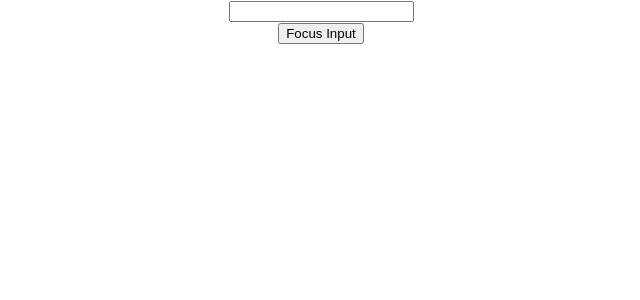
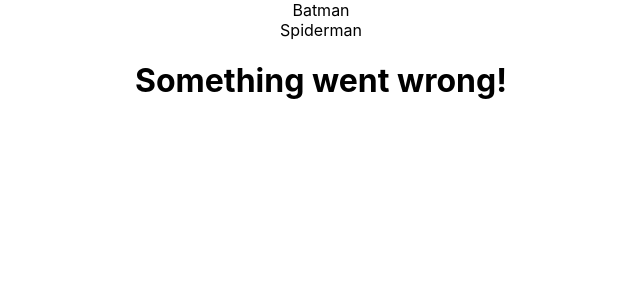
Before and after one commit to mistrymohini/ReactDemoProject, a React (Create React App) app: page / in a window 1280 px wide. Shown: the top 300 px of the page, without its empty margins (319-959 px from the left). Built offline with nearby package versions, Linux system fonts and the light colour scheme.

Commit message:
Error Boundary using its methods

```diff
--- a/src/App.js
+++ b/src/App.js
@@ -1,13 +1,22 @@
 import React,{Component} from 'react';
 import logo from './logo.svg';
 import './App.css';
-import FRParentInput from './Component/FRParentInput';
+import ErrorShow from './Component/ErrorShow';
+import ErrorBoundry from './Component/ErrorBoundry';
 
 class App extends Component {
   render(){
     return (
       <div className="App">
-       <FRParentInput/>
+        <ErrorBoundry>
+        <ErrorShow heroName="Batman"/>
+        </ErrorBoundry>
+        <ErrorBoundry>
+        <ErrorShow heroName="Spiderman"/>
+        </ErrorBoundry>
+        <ErrorBoundry>
+        <ErrorShow heroName="Joker"/>
+        </ErrorBoundry>
       </div>
     );
   }
--- /dev/null
+++ b/src/Component/ErrorBoundry.js
@@ -0,0 +1,31 @@
+import React, { Component } from 'react'
+
+class ErrorBoundry extends Component {
+    constructor(props) {
+      super(props)
+
+      this.state = {
+         hasError:false
+      }
+    }
+    static getDerivedStateFromError(error)
+    {
+        return{
+            hasError:true
+        }
+    }
+    componentDidCatch(error,info)
+    {
+        console.log(error);
+        console.log(info);
+    }
+  render() {
+    if(this.state.hasError)
+    {
+        return <h1>Something went wrong!</h1>
+    }
+    return this.props.children
+  }
+}
+
+export default ErrorBoundry
--- /dev/null
+++ b/src/Component/ErrorShow.js
@@ -0,0 +1,13 @@
+import React from 'react'
+
+function ErrorShow({heroName}) {
+    if(heroName==='Joker'){
+        throw new Error('Not a Hero!');
+    }
+
+  return (
+    <div>{heroName}</div>
+  )
+}
+
+export default ErrorShow
```
